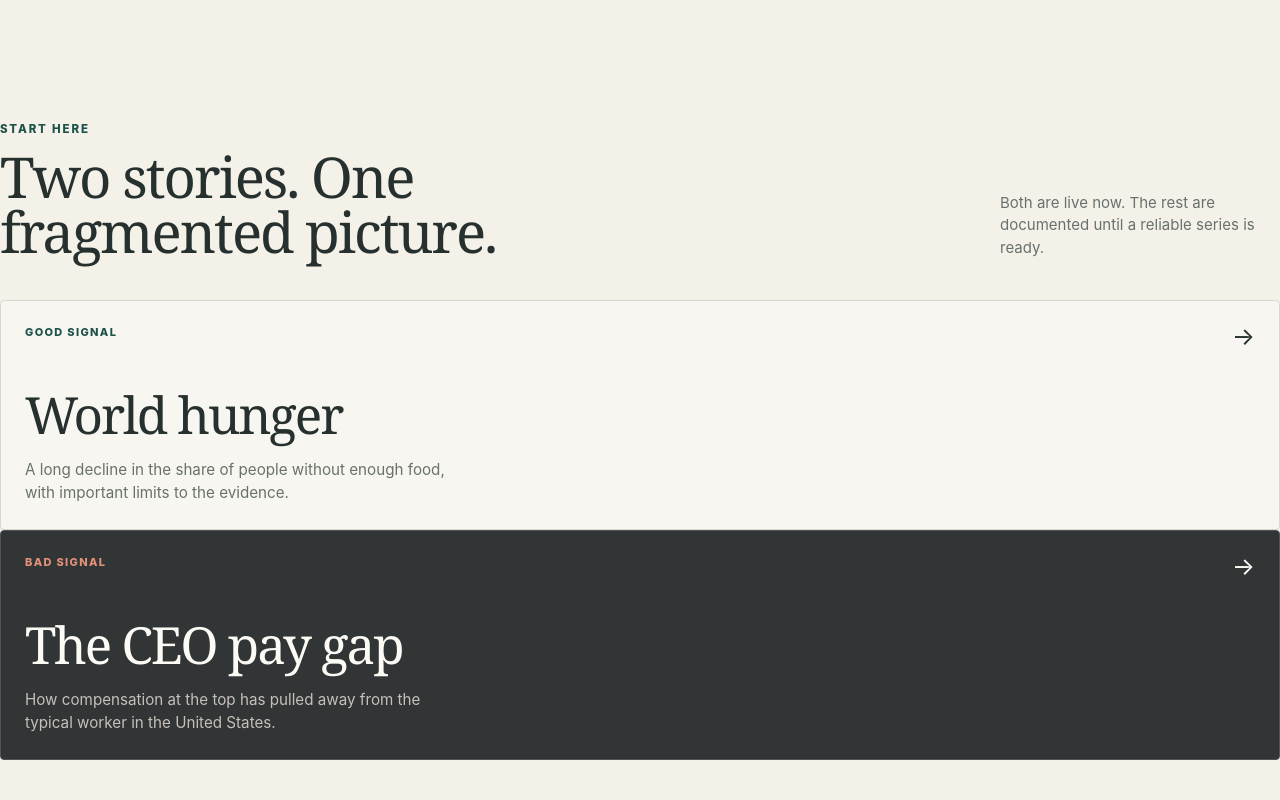
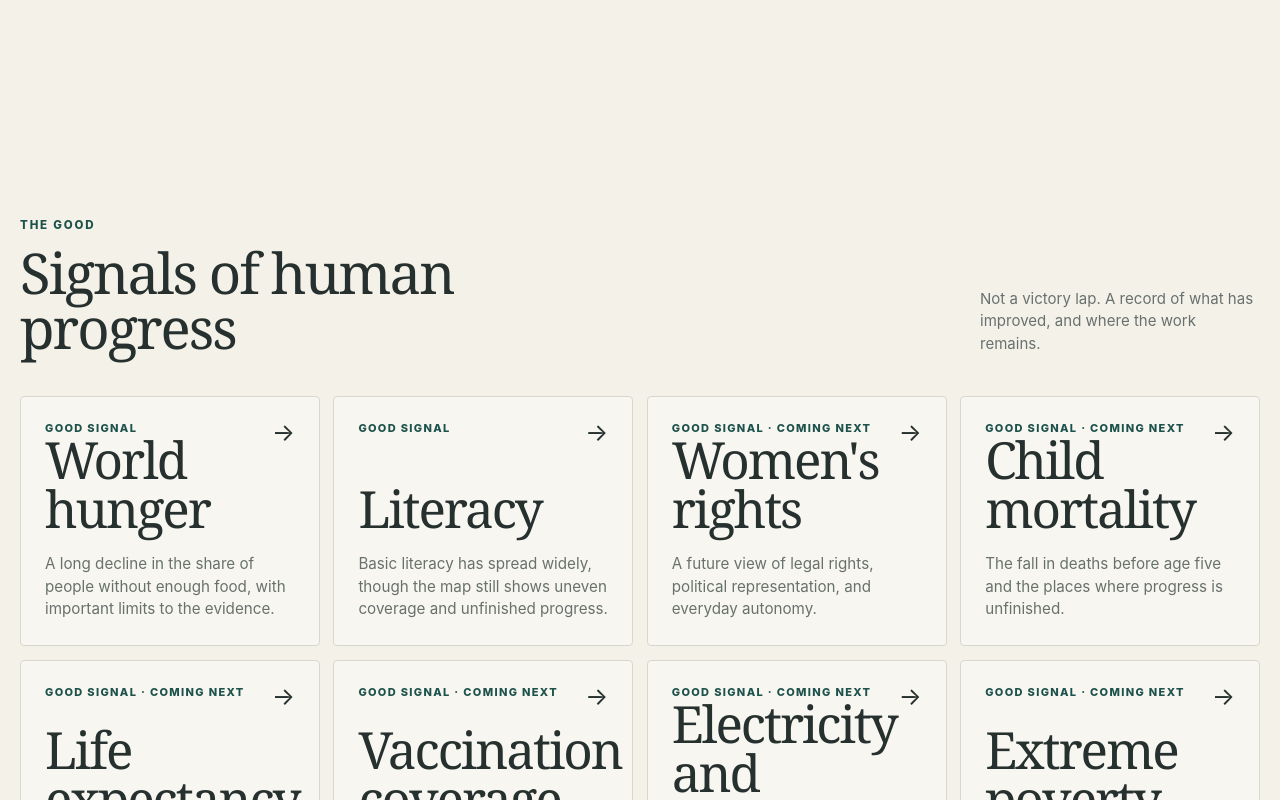
Before and after one commit to zadect/zadect.github.io, a React (Vite) app: page / in a window 1280 px wide. Shown: the part 1180-1980 px from the top of the page. Built offline with nearby package versions, Linux system fonts and the light colour scheme.

Commit message:
feat: streamline home story navigation
Remove the featured-story block and route header Good and Bad links to stable homepage sections while covering the new published routes in browser tests.

Co-authored-by: Copilot <223556219+Copilot@users.noreply.github.com>

```diff
--- a/src/app/App.tsx
+++ b/src/app/App.tsx
@@ -1,9 +1,12 @@
-import { HashRouter, Link, Route, Routes, useParams } from 'react-router-dom';
+import { useEffect } from 'react';
+import { HashRouter, Link, Route, Routes, useLocation, useParams } from 'react-router-dom';
 import { SiteHeader } from '../components/SiteHeader';
 import { StoryCard } from '../components/StoryCard';
 import { ComingSoonStory } from '../features/stories/ComingSoonStory';
 import { CeoPayStory } from '../features/stories/CeoPayStory';
+import { DemocraticBackslidingStory } from '../features/stories/DemocraticBackslidingStory';
 import { HungerStory } from '../features/stories/HungerStory';
+import { LiteracyStory } from '../features/stories/LiteracyStory';
 import {
   getStory,
   getStoriesByCategory,
@@ -14,8 +17,16 @@ import {
 function HomePage() {
   const goodStories = getStoriesByCategory('good');
   const badStories = getStoriesByCategory('bad');
-  const goodFeature = goodStories[0];
-  const badFeature = badStories.find((story) => story.status === 'published') ?? badStories[0];
+  const location = useLocation();
+
+  useEffect(() => {
+    const section = new URLSearchParams(location.search).get('section');
+    if (section !== 'good' && section !== 'bad') return;
+
+    requestAnimationFrame(() => {
+      document.getElementById(`${section}-section`)?.scrollIntoView({ behavior: 'smooth' });
+    });
+  }, [location.search]);
 
   return (
     <div className="site-shell site-shell--home">
@@ -33,9 +44,9 @@ function HomePage() {
               series we can find.
             </p>
             <div className="home-hero__actions">
-              <a className="button button--good" href="#stories">
+              <Link className="button button--good" to="/?section=good">
                 Explore the stories
-              </a>
+              </Link>
               <span className="home-hero__aside">Good trends. Bad trends. One timeline.</span>
             </div>
           </div>
@@ -67,20 +78,6 @@ function HomePage() {
           </p>
         </section>
 
-        <section className="featured-section" id="stories" aria-labelledby="featured-title">
-          <div className="section-heading">
-            <div>
-              <p className="eyebrow">Start here</p>
-              <h2 id="featured-title">Two stories. One fragmented picture.</h2>
-            </div>
-            <p>Both are live now. The rest are documented until a reliable series is ready.</p>
-          </div>
-          <div className="featured-grid">
-            <StoryCard story={goodFeature} featured />
-            <StoryCard story={badFeature} featured />
-          </div>
-        </section>
-
         <StoryIndex category="good" stories={goodStories} />
         <StoryIndex category="bad" stories={badStories} />
       </main>
@@ -110,7 +107,11 @@ interface StoryIndexProps {
 
 function StoryIndex({ category, stories }: StoryIndexProps) {
   return (
-    <section className={`story-index story-index--${category}`} aria-labelledby={`${category}-title`}>
+    <section
+      className={`story-index story-index--${category}`}
+      id={`${category}-section`}
+      aria-labelledby={`${category}-title`}
+    >
       <div className="section-heading">
         <div>
           <p className="eyebrow">{category === 'good' ? 'The good' : 'The bad'}</p>
@@ -153,6 +154,14 @@ function StoryRoute() {
     return <CeoPayStory story={story} />;
   }
 
+  if (story.slug === 'literacy') {
+    return <LiteracyStory story={story} />;
+  }
+
+  if (story.slug === 'democratic-backsliding') {
+    return <DemocraticBackslidingStory story={story} />;
+  }
+
   return <NotFoundPage />;
 }
 
--- a/src/components/SiteHeader.tsx
+++ b/src/components/SiteHeader.tsx
@@ -15,8 +15,8 @@ export function SiteHeader() {
           </span>
         </Link>
         <nav className="site-nav" aria-label="Primary navigation">
-          <Link to="/good/world-hunger">Good</Link>
-          <Link to="/bad/ceo-pay-gap">Bad</Link>
+          <Link to="/?section=good">Good</Link>
+          <Link to="/?section=bad">Bad</Link>
         </nav>
       </div>
     </header>
--- a/src/components/StoryCard.tsx
+++ b/src/components/StoryCard.tsx
@@ -3,13 +3,12 @@ import type { StoryDefinition } from '../content/stories';
 
 interface StoryCardProps {
   story: StoryDefinition;
-  featured?: boolean;
 }
 
-export function StoryCard({ story, featured = false }: StoryCardProps) {
+export function StoryCard({ story }: StoryCardProps) {
   return (
     <Link
-      className={`story-card story-card--${story.category}${featured ? ' story-card--featured' : ''}`}
+      className={`story-card story-card--${story.category}`}
       to={`/${story.category}/${story.slug}`}
     >
       <span className="story-card__meta">
```
Also changed, not shown: 2 other files (tests, documents, lock files or other folders).
